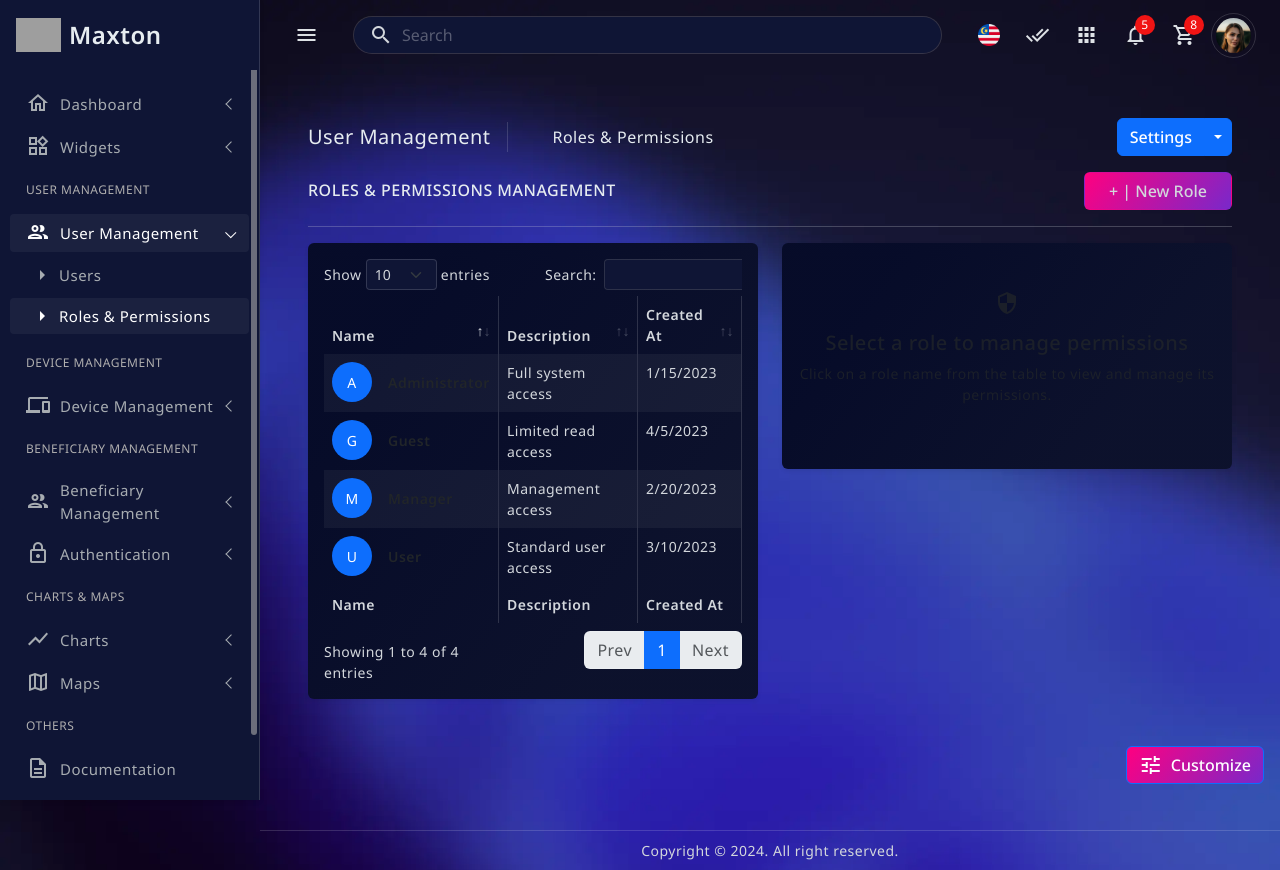
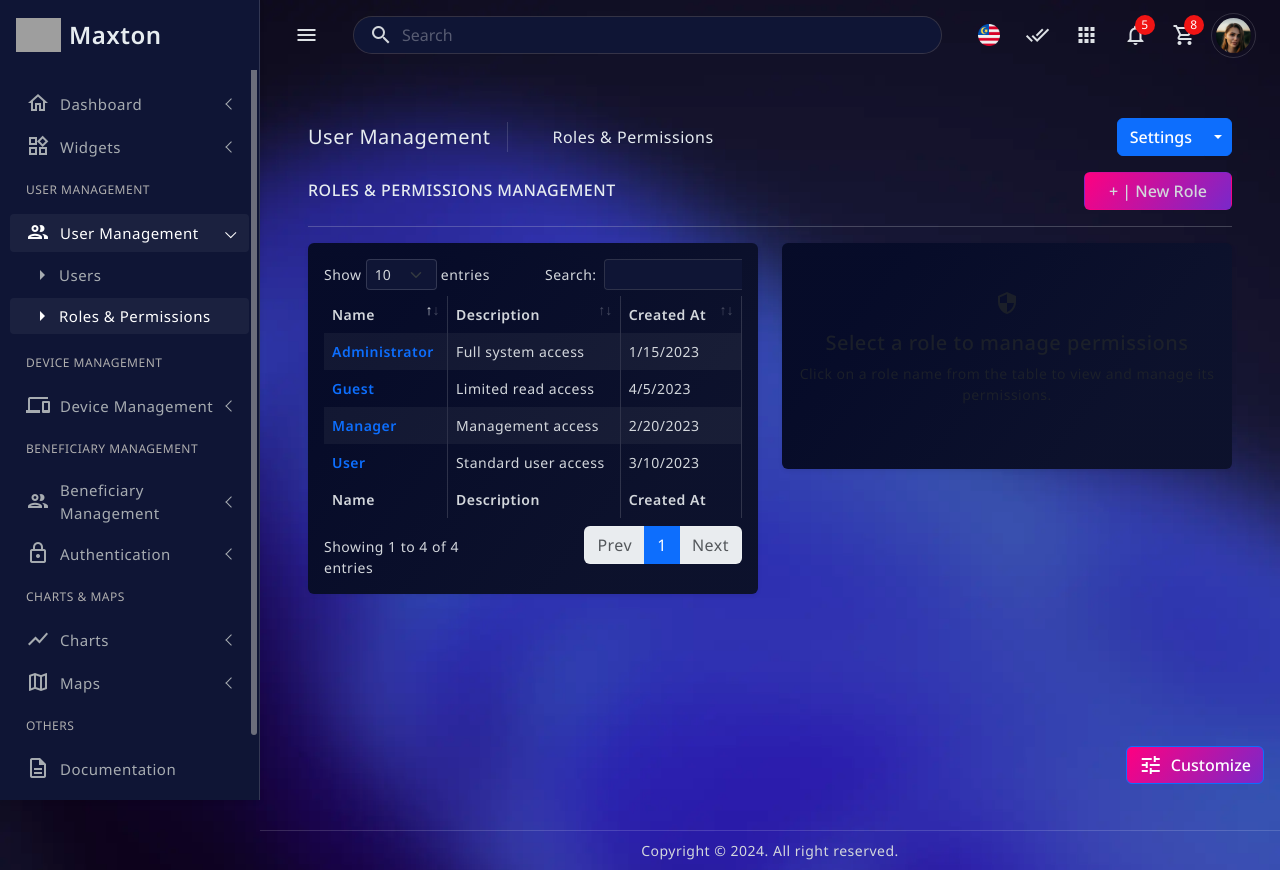
Before and after one commit to rexfordnyrk/telemetry-web, a React (Create React App) app in the folder react-maxton/: page /user-management/roles-permissions in a window 1280 px wide. Built offline with nearby package versions, Linux system fonts and the light colour scheme; grey boxes are pictures that could not be loaded.

Commit message:
Remove icon/thumbnail from roles table
cgen-95b2b71d312c4bf8a5b70d8c92d42e6d

```diff
--- a/react-maxton/src/pages/RolesPermissions.tsx
+++ b/react-maxton/src/pages/RolesPermissions.tsx
@@ -372,21 +372,9 @@ const RolesPermissions: React.FC = () => {
                       {memoizedRoles.map((role) => (
                         <tr key={role.id}>
                           <td>
-                            <div className="d-flex align-items-center gap-3">
-                              <div
-                                className="rounded-circle bg-primary text-white d-flex align-items-center justify-content-center"
-                                style={{
-                                  width: "40px",
-                                  height: "40px",
-                                  fontSize: "14px",
-                                }}
-                              >
-                                {role.name.charAt(0)}
-                              </div>
-                              <div>
                             <a
                               href="#"
-                                  className="text-decoration-none fw-bold text-dark"
+                              className="text-decoration-none fw-bold"
                               onClick={(e) => {
                                 e.preventDefault();
                                 handleRoleClick(role);
@@ -394,8 +382,6 @@ const RolesPermissions: React.FC = () => {
                             >
                               {role.name}
                             </a>
-                              </div>
-                            </div>
                           </td>
                           <td>{role.description}</td>
                           <td>
```
Lines whose indentation alone changed are shown as unchanged.
